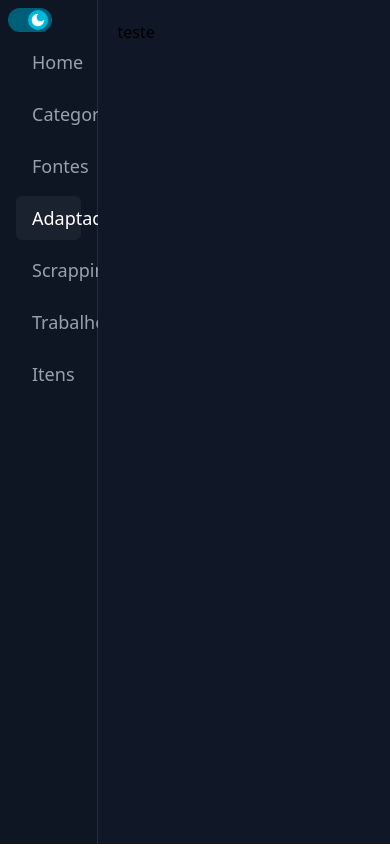
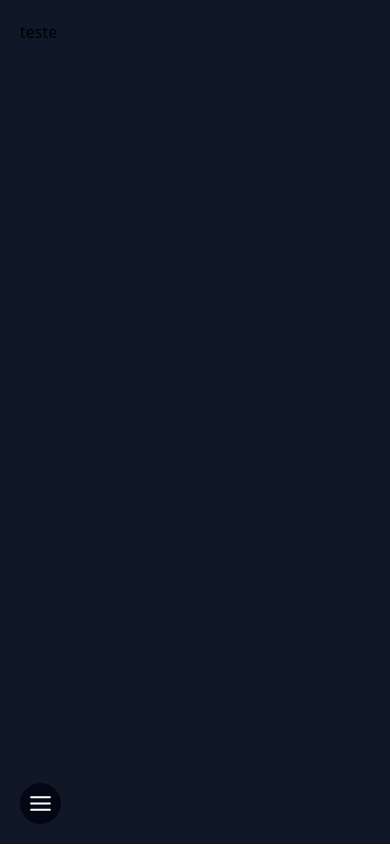
Before and after one commit to jaopredo/best-offers, a Next.js app in the folder frontend/: page /admin/adapters in a window 390 px wide. Built offline with nearby package versions, Linux system fonts and the light colour scheme.

Commit message:
Fazendo menu ser responsivo

```diff
--- a/frontend/app/admin/layout.tsx
+++ b/frontend/app/admin/layout.tsx
@@ -1,5 +1,6 @@
 'use client'
 import Link from 'next/link'
+import { useState } from 'react'
 import { usePathname } from 'next/navigation'
 
 /* CONTEXTOS */
@@ -16,12 +17,17 @@ import { CgWebsite } from "react-icons/cg"
 import { BsFillBugFill } from "react-icons/bs"
 import { GiBroom } from "react-icons/gi"
 import { TiDocumentText } from "react-icons/ti"
+import { IoMdClose } from "react-icons/io"
+import { FiMenu } from "react-icons/fi"
+
 
 export default function AdminLayout({
   children,
 }: Readonly<{
   children: React.ReactNode;
 }>) {
+  const [ showMenu, setShowMenu ] = useState<boolean>(false)
+
   const { theme } = useThemeContext()
   const pathname = usePathname() // ex: "/admin/category"
   const page = pathname.split('/').filter(Boolean).pop()
@@ -125,9 +131,24 @@ export default function AdminLayout({
   ]
 
   return <div className='w-full min-h-screen flex items-stretch'>
-    <aside className={`border-r-1 p-2 w-1/4
+    <button className={`
+      md:hidden text-white fixed left-5 bottom-5 transition-all
+      bg-[#030714] p-2 rounded-full active:scale-95
+    `} onClick={() => setShowMenu(true)}>
+      <FiMenu size={25}/>
+    </button>
+    <aside className={`
+      border-r-1 p-2 absolute w-[80%] h-full transition-all
+      ${showMenu ? '-translate-x-0' : '-translate-x-[110%]'}
+      md:w-1/4 md:relative md:translate-0 md:h-auto
       ${themeSetup('bg-white border-[#e5e7eb]', 'bg-[#0e1624] border-[#262e3a]', theme)}
     `}>
+      <button onClick={() => setShowMenu(false)} className={`
+        md:hidden text-white absolute right-0 translate-x-[110%]
+      `}>
+        <IoMdClose size={25}/>
+      </button>
+
       <ToggleTheme/>
 
       <menu className='flex flex-col items-stretch w-full h-full gap-2 p-2 md:mt-8'>
```
